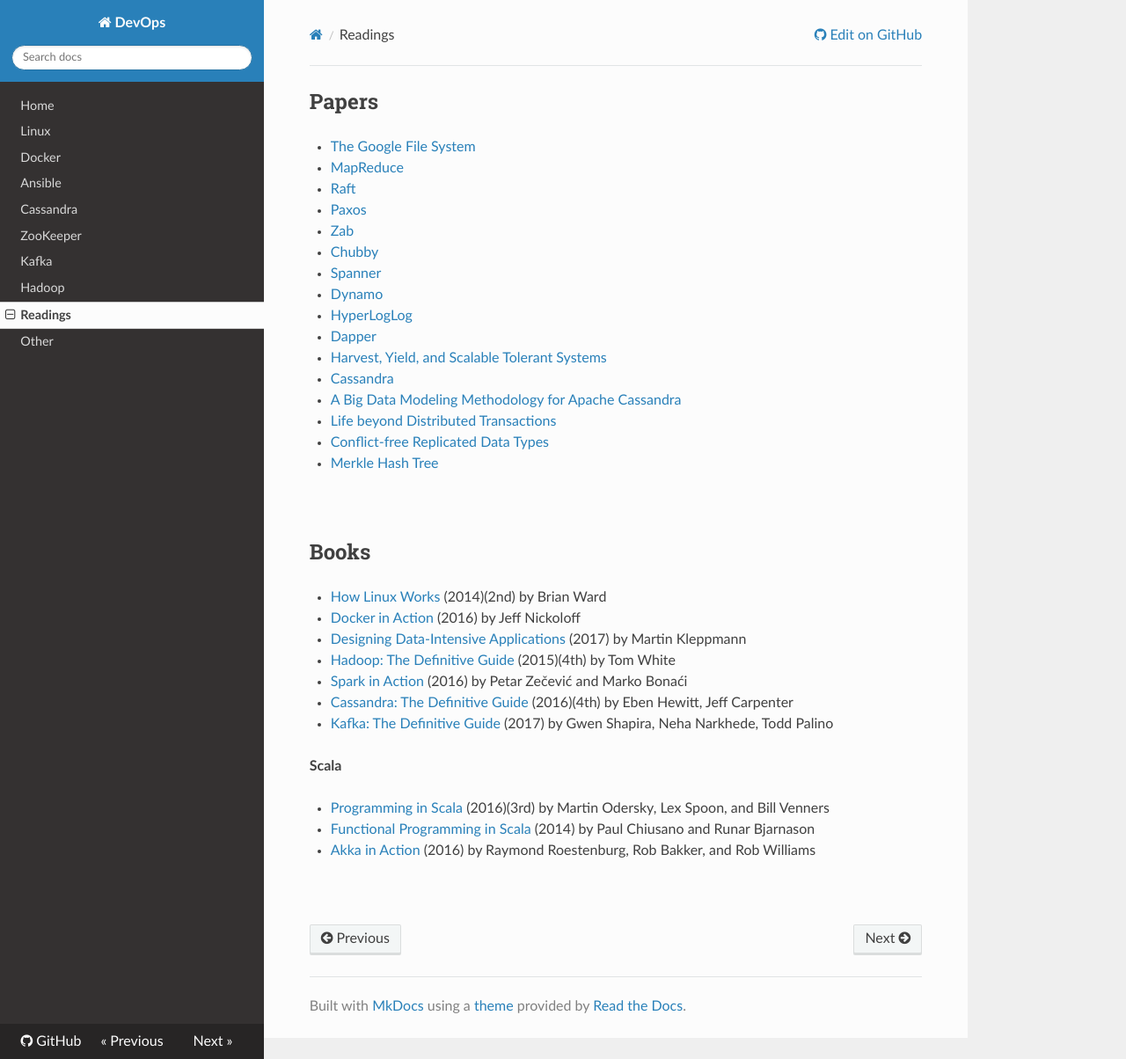
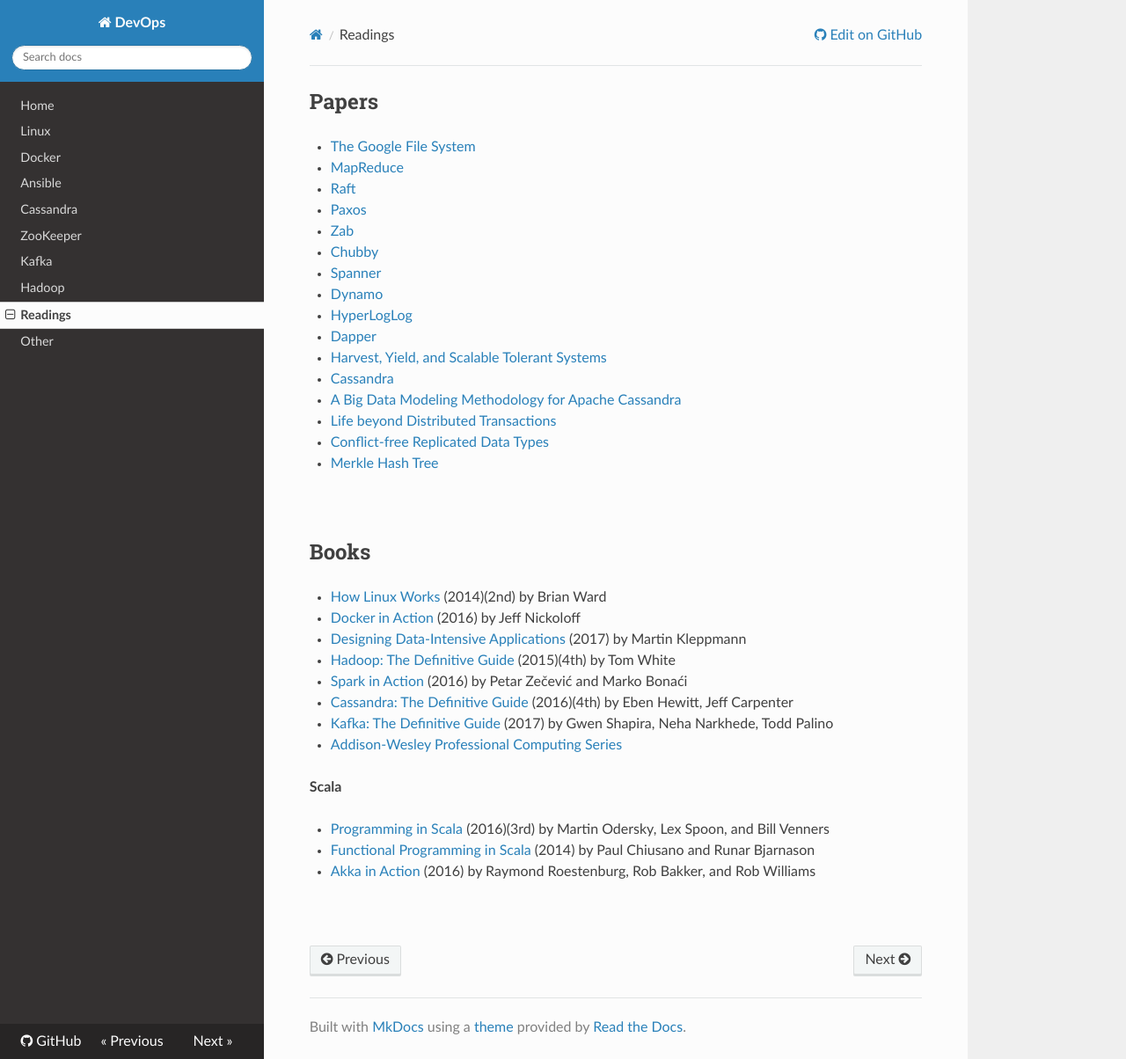
Before and after one commit to niqdev/devops, an MkDocs documentation site: the page built from docs/readings.md, in a window 1280 px wide and 1204 px high. Shown: the whole window at 88% size. Built offline with MkDocs 1.6.1, drawn with Linux system fonts in a browser that asks for light colours; nearby versions of some CDN libraries; old or Windows-style settings are respelled for this version of MkDocs.

Commit message:
doc: update reading

```diff
--- a/docs/readings.md
+++ b/docs/readings.md
@@ -50,6 +50,8 @@
 
 * [Kafka: The Definitive Guide](http://shop.oreilly.com/product/0636920044123.do) (2017) by Gwen Shapira, Neha Narkhede, Todd Palino
 
+* [Addison-Wesley Professional Computing Series](https://informit.com/series/professionalcomputing)
+
 **Scala**
 
 * [Programming in Scala](https://www.artima.com/shop/programming_in_scala) (2016)(3rd) by Martin Odersky, Lex Spoon, and Bill Venners
```
